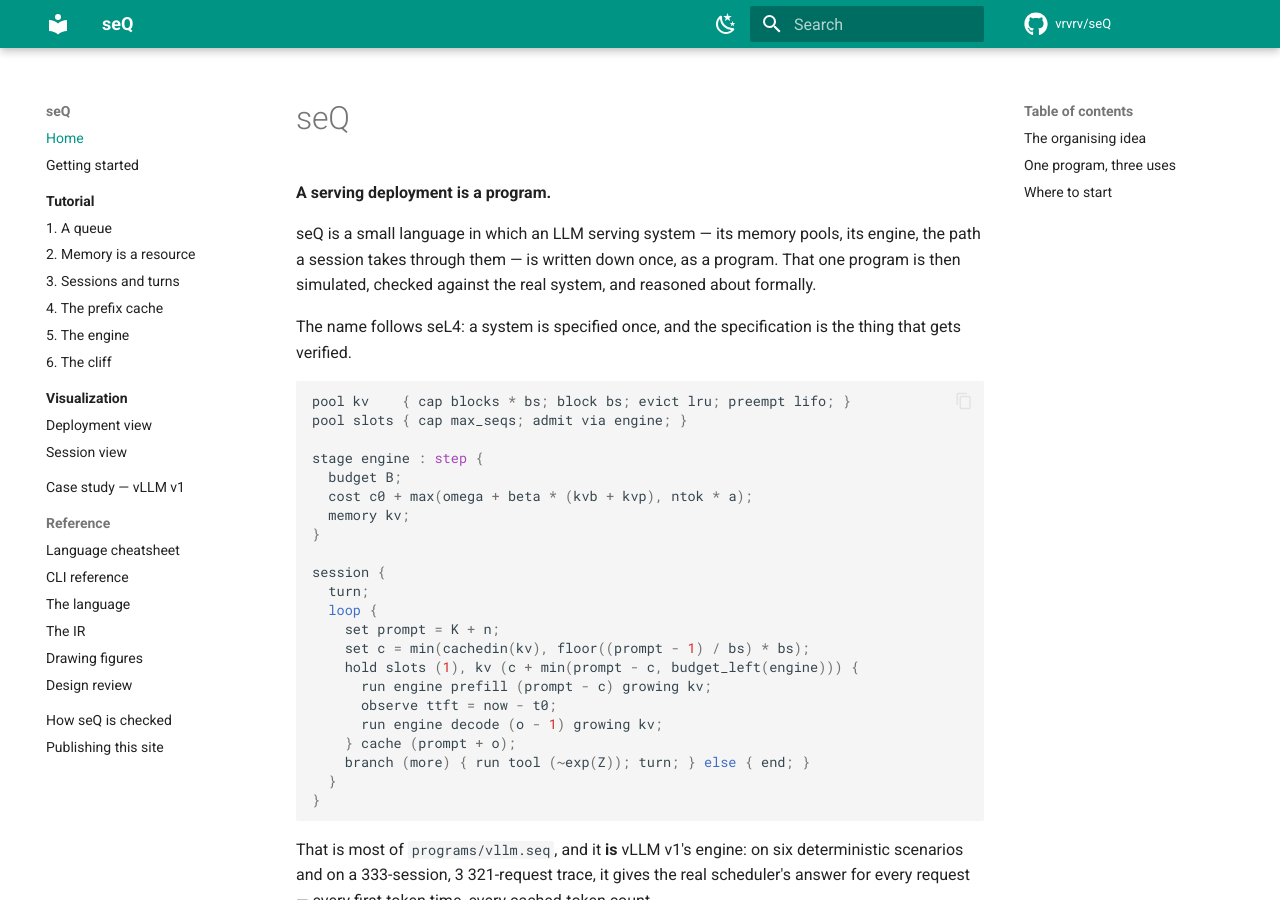
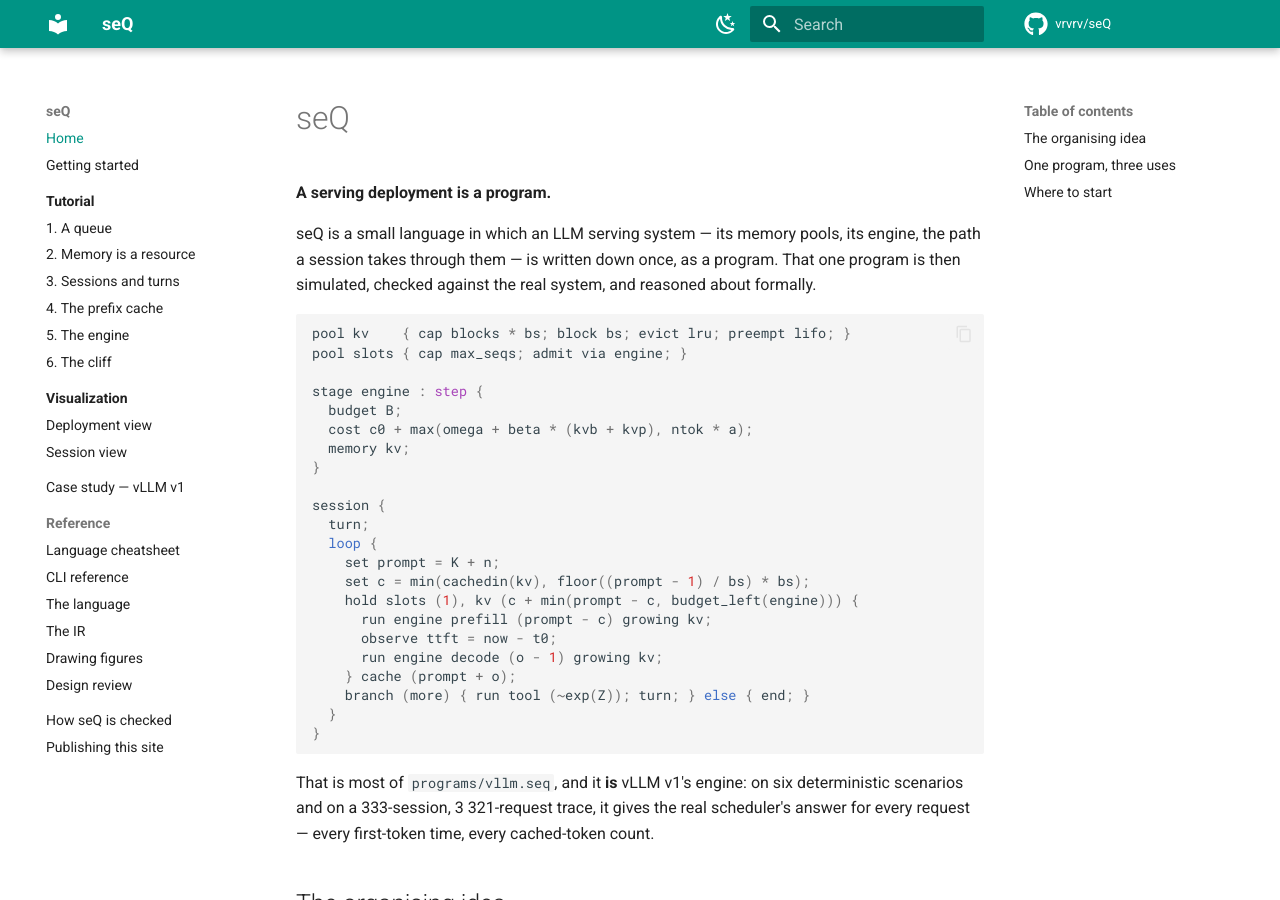
Before and after one commit to servingQ/serQ, an MkDocs documentation site: the page built from docs/index.md, in a window 1280 px wide and 900 px high. Built offline with MkDocs 1.6.1 and Material for MkDocs 9.7.7, drawn with Linux system fonts in a browser that asks for light colours; comment, search, counter and statistics services are not loaded.

Commit message:
docs: drop the seL4 naming sentence from the README and the site index
The claim that the name follows seL4 is removed from the two places
that made it. The README keeps its one-line description of what a seQ
program is without the attribution; in the site index the sentence
only repeated the paragraph above it, so it goes.

Co-Authored-By: Claude Fable 5.1 <noreply@anthropic.com>

````diff
--- a/docs/index.md
+++ b/docs/index.md
@@ -6,9 +6,6 @@ seQ is a small language in which an LLM serving system — its memory pools, its
 engine, the path a session takes through them — is written down once, as a
 program. That one program is then simulated, checked against the real system,
 and reasoned about formally.
-
-The name follows seL4: a system is specified once, and the specification is the
-thing that gets verified.
 
 ```rust
 pool kv    { cap blocks * bs; block bs; evict lru; preempt lifo; }
````
Also changed, not shown: README.md (+2 -3 lines).
